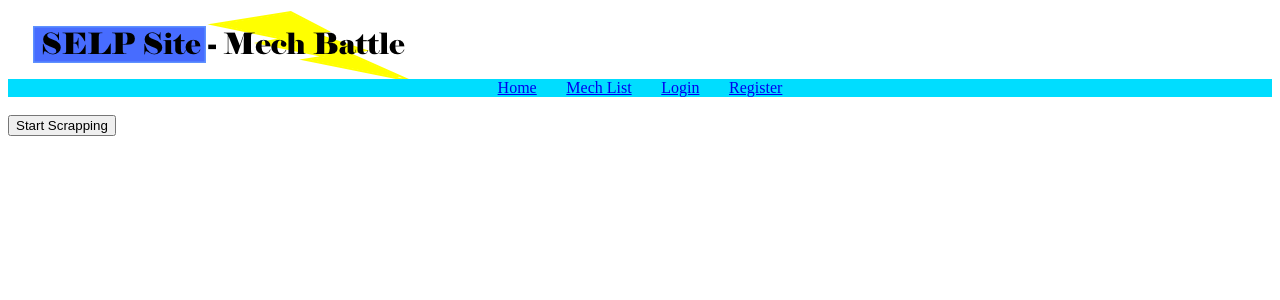
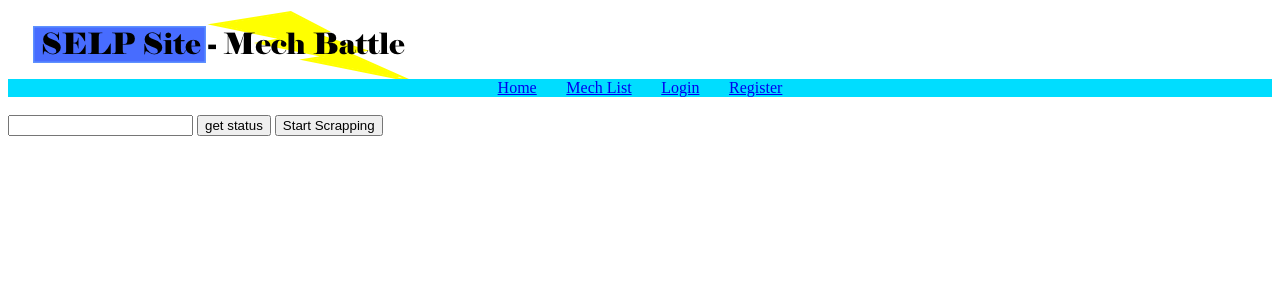
Before and after one commit to Barker404/SELP, a Django app: page /battle/ in a window 1280 px wide. Shown: the top 300 px of the page. Run offline with Django 3.2, Linux system fonts and the light colour scheme; parts of the project's set-up code (start-up, migrations or seed data) failed here and were passed over; some libraries are stand-ins or nearby versions.

Commit message:
[WIP] Added temp features for getting the status of a battle via ajax

```diff
--- a/selpsite/battles/templates/battles/startBattle.html
+++ b/selpsite/battles/templates/battles/startBattle.html
@@ -3,7 +3,8 @@
 {% block title %}Battle{% endblock %}
 
 {% block content %}
-
+  <input type="text" id="playerId">
+  <button type="button" id="getStatus">get status</button>
   <button type="button" onclick="startScrapping()">Start Scrapping</button>
 
 {% endblock %}
--- a/selpsite/static/js/battle.js
+++ b/selpsite/static/js/battle.js
@@ -1,6 +1,19 @@
+// Start a battle
 $(document).ready(function() {
     $('#startBattle').click(function() {
         startBattle()
+    });
+});
+
+// Get an update
+$(document).ready(function() {
+    $('#getStatus').click(function() {
+        id = $('#playerId').val()
+        $.get('/battle/getBattleStatus/', {playerId: id}, function(data){
+           alert(data.battle.fields.status)
+           status = JSON.parse(data);
+           alert(status.battle.fields.status);
+        });
     });
 });
 
@@ -10,6 +23,7 @@ $(document).ready(function() {
 // 3. POST move choice
 
 function startBattle() {
+    alert("To be implemented");
     // gonna loop
     // Try to join a game, keep trying if it fails
 }
```
